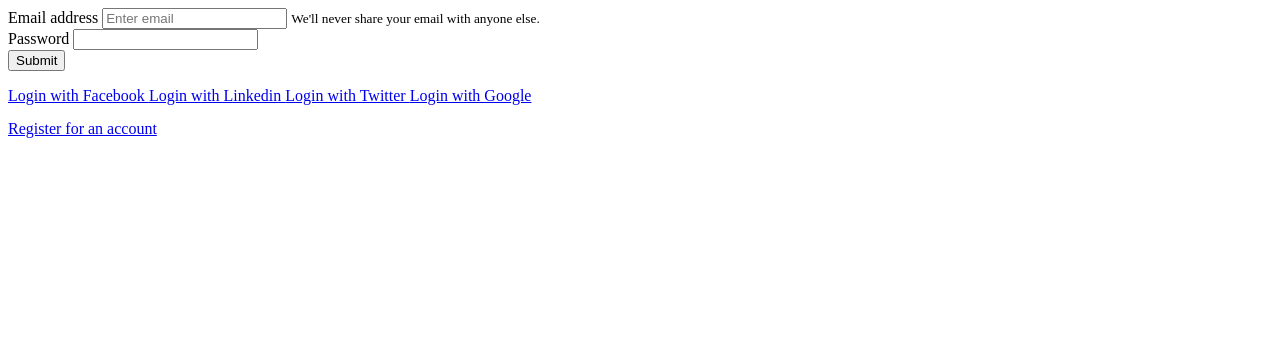
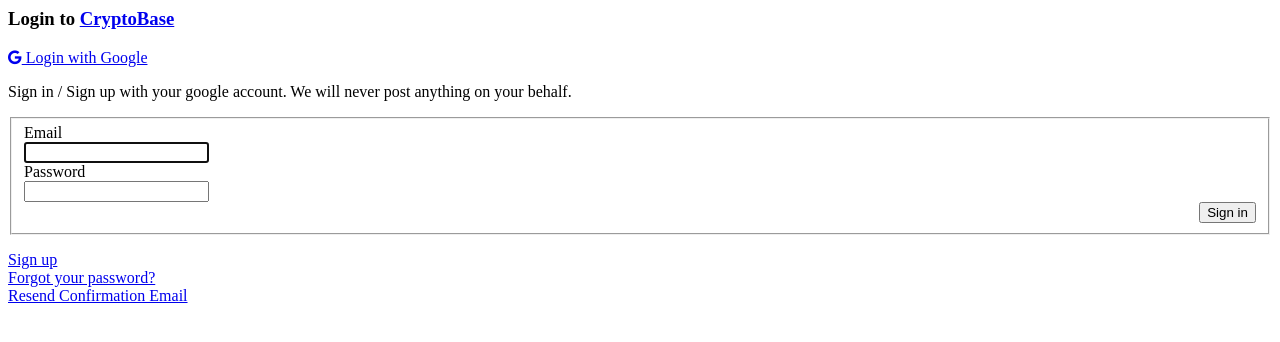
Before and after one commit to steven4354/CryptoBase, a Node project: template views/login.handlebars in a window 1280 px wide. Shown: the top 342 px of the page. Run offline with Node 20 templates, Linux system fonts and the light colour scheme; the template is opened without the code that fills it, so the values that code supplies are empty; some libraries are stand-ins or nearby versions.

Commit message:
setup login markup

```diff
--- a/app.js
+++ b/app.js
@@ -1,35 +1,35 @@
-const express = require('express');
+const express = require("express");
 const app = express();
 
 // ----------------------------------------
 // App Variables
 // ----------------------------------------
-app.locals.appName = 'Passport';
+app.locals.appName = "CryptoBase";
 
 // ----------------------------------------
 // ENV
 // ----------------------------------------
-if (process.env.NODE_ENV !== 'production') {
-  require('dotenv').config();
+if (process.env.NODE_ENV !== "production") {
+  require("dotenv").config();
 }
 
 // ----------------------------------------
 // Body Parser
 // ----------------------------------------
-const bodyParser = require('body-parser');
-app.use(bodyParser.urlencoded({ extended: true }));
+const bodyParser = require("body-parser");
+app.use(bodyParser.urlencoded({extended: true}));
 
 // ----------------------------------------
 // Sessions/Cookies
 // ----------------------------------------
-const cookieParser = require('cookie-parser');
-const cookieSession = require('cookie-session');
+const cookieParser = require("cookie-parser");
+const cookieSession = require("cookie-session");
 
 app.use(cookieParser());
 app.use(
   cookieSession({
-    name: 'session',
-    keys: [process.env.SESSION_SECRET || 'secret']
+    name: "session",
+    keys: [process.env.SESSION_SECRET || "secret"]
   })
 );
 
@@ -41,14 +41,14 @@ app.use((req, res, next) => {
 // ----------------------------------------
 // Flash Messages
 // ----------------------------------------
-const flash = require('express-flash-messages');
+const flash = require("express-flash-messages");
 app.use(flash());
 
 // ----------------------------------------
 // Method Override
 // ----------------------------------------
-const methodOverride = require('method-override');
-const getPostSupport = require('express-method-override-get-post-support');
+const methodOverride = require("method-override");
+const getPostSupport = require("express-method-override-get-post-support");
 
 app.use(
   methodOverride(
@@ -61,7 +61,7 @@ app.use(
 // Referrer
 // ----------------------------------------
 app.use((req, res, next) => {
-  req.session.backUrl = req.header('Referer') || '/';
+  req.session.backUrl = req.header("Referer") || "/";
   next();
 });
 
@@ -73,9 +73,9 @@ app.use(express.static(`${__dirname}/public`));
 // ----------------------------------------
 // Logging
 // ----------------------------------------
-const morgan = require('morgan');
-const morganToolkit = require('morgan-toolkit')(morgan, {
-  req: ['cookies' /*, 'signedCookies' */]
+const morgan = require("morgan");
+const morganToolkit = require("morgan-toolkit")(morgan, {
+  req: ["cookies" /*, 'signedCookies' */]
 });
 
 app.use(morganToolkit());
@@ -83,25 +83,25 @@ app.use(morganToolkit());
 // ----------------------------------------
 // Local Passport
 // ----------------------------------------
-const passport = require('passport');
+const passport = require("passport");
 app.use(passport.initialize());
 app.use(passport.session());
 
 // 1
-const User = require('./models/User');
-const mongoose = require('mongoose');
-mongoose.connect('mongodb://localhost/test');
+const User = require("./models/User");
+const mongoose = require("mongoose");
+mongoose.connect("mongodb://localhost/test");
 
 // 2
-const LocalStrategy = require('passport-local').Strategy;
+const LocalStrategy = require("passport-local").Strategy;
 
 // 3
 passport.use(
   new LocalStrategy(function(email, password, done) {
-    User.findOne({ email }, function(err, user) {
+    User.findOne({email}, function(err, user) {
       if (err) return done(err);
       if (!user || !user.validPassword(password)) {
-        return done(null, false, { message: 'Invalid email/password' });
+        return done(null, false, {message: "Invalid email/password"});
       }
       return done(null, user);
     });
@@ -122,19 +122,19 @@ passport.deserializeUser(function(id, done) {
 // ----------------------------------------
 // Facebook Passport
 // ----------------------------------------
-const FacebookStrategy = require('passport-facebook').Strategy;
+const FacebookStrategy = require("passport-facebook").Strategy;
 
 passport.use(
   new FacebookStrategy(
     {
       clientID: process.env.FACEBOOK_APP_ID,
       clientSecret: process.env.FACEBOOK_APP_SECRET,
-      callbackURL: 'http://localhost:3000/auth/facebook/callback',
-      profileFields: ['id', 'displayName', 'photos', 'emails']
+      callbackURL: "http://localhost:3000/auth/facebook/callback",
+      profileFields: ["id", "displayName", "photos", "emails"]
     },
 
     function(accessToken, refreshToken, profile, done) {
-      console.log('\x1b[34m', profile);
+      console.log("\x1b[34m", profile);
 
       const facebookId = profile.id;
       const displayName = profile.displayName;
@@ -142,12 +142,12 @@ passport.use(
       const photoURL = profile.photos[0].value;
       const email = profile.emails[0].value;
 
-      User.findOne({ email }, function(err, user) {
+      User.findOne({email}, function(err, user) {
         if (err) return done(err);
 
         if (!user) {
           // Create a new account if one doesn't exist
-          user = new User({ email, facebookId, displayName, photoURL });
+          user = new User({email, facebookId, displayName, photoURL});
           user.save((err, user) => {
             if (err) return done(err);
             done(null, user);
@@ -165,32 +165,32 @@ passport.use(
 );
 
 app.get(
-  '/auth/facebook',
-  passport.authenticate('facebook', {
-    scope: ['email', 'publish_actions', 'user_photos']
+  "/auth/facebook",
+  passport.authenticate("facebook", {
+    scope: ["email", "publish_actions", "user_photos"]
   })
 );
 
 app.get(
-  '/auth/facebook/callback',
-  passport.authenticate('facebook', {
-    successRedirect: '/',
-    failureRedirect: '/login'
+  "/auth/facebook/callback",
+  passport.authenticate("facebook", {
+    successRedirect: "/",
+    failureRedirect: "/login"
   })
 );
 
 // ----------------------------------------
 // Linkedin Strategy
 // ----------------------------------------
-var LinkedInStrategy = require('passport-linkedin-oauth2').Strategy;
+var LinkedInStrategy = require("passport-linkedin-oauth2").Strategy;
 
 passport.use(
   new LinkedInStrategy(
     {
       clientID: process.env.LINKEDIN_KEY,
       clientSecret: process.env.LINKEDIN_SECRET,
-      callbackURL: 'http://localhost:3000/auth/linkedin/callback',
-      scope: ['r_emailaddress', 'r_basicprofile'],
+      callbackURL: "http://localhost:3000/auth/linkedin/callback",
+      scope: ["r_emailaddress", "r_basicprofile"],
       state: true
     },
     async function(accessToken, refreshToken, profile, done) {
@@ -201,7 +201,7 @@ passport.use(
 
         const email = profile.emails[0].value;
 
-        let user = await User.findOne({ email }, (err, obj) => {
+        let user = await User.findOne({email}, (err, obj) => {
           if (obj) {
             obj.linkedinId = linkedinId;
             obj.summary = summary;
@@ -210,7 +210,7 @@ passport.use(
         });
 
         if (!user) {
-          user = new User({ email, linkedinId, displayName, summary });
+          user = new User({email, linkedinId, displayName, summary});
           await user.save();
         }
         done(null, user);
@@ -221,13 +221,13 @@ passport.use(
   )
 );
 
-app.get('/auth/linkedin', passport.authenticate('linkedin'));
+app.get("/auth/linkedin", passport.authenticate("linkedin"));
 
 app.get(
-  '/auth/linkedin/callback',
-  passport.authenticate('linkedin', {
-    successRedirect: '/',
-    failureRedirect: '/login'
+  "/auth/linkedin/callback",
+  passport.authenticate("linkedin", {
+    successRedirect: "/",
+    failureRedirect: "/login"
   })
 );
 
@@ -235,14 +235,14 @@ app.get(
 // Twitter Strategy
 // ----------------------------------------
 
-var TwitterStrategy = require('passport-twitter').Strategy;
+var TwitterStrategy = require("passport-twitter").Strategy;
 
 passport.use(
   new TwitterStrategy(
     {
       consumerKey: process.env.TWITTER_CONSUMER_KEY,
       consumerSecret: process.env.TWITTER_CONSUMER_SECRET,
-      callbackURL: 'http://localhost:3000/auth/twitter/callback'
+      callbackURL: "http://localhost:3000/auth/twitter/callback"
     },
     async function(accessToken, refreshToken, profile, done) {
       try {
@@ -251,7 +251,7 @@ passport.use(
         const displayName = profile.displayName;
         const followers = profile._json.followers_count;
 
-        let user = new User({ twitterId, followers, displayName });
+        let user = new User({twitterId, followers, displayName});
         await user.save();
 
         done(null, user);
@@ -262,13 +262,13 @@ passport.use(
   )
 );
 
-app.get('/auth/twitter', passport.authenticate('twitter'));
+app.get("/auth/twitter", passport.authenticate("twitter"));
 
 app.get(
-  '/auth/twitter/callback',
-  passport.authenticate('twitter', {
-    successRedirect: '/register',
-    failureRedirect: '/login'
+  "/auth/twitter/callback",
+  passport.authenticate("twitter", {
+    successRedirect: "/register",
+    failureRedirect: "/login"
   })
 );
 
@@ -276,14 +276,14 @@ app.get(
 // Google Strategy
 // ----------------------------------------
 
-var GoogleStrategy = require('passport-google-oauth20').Strategy;
+var GoogleStrategy = require("passport-google-oauth20").Strategy;
 
 passport.use(
   new GoogleStrategy(
     {
       clientID: process.env.GOOGLE_CLIENT_ID,
       clientSecret: process.env.GOOGLE_CLIENT_SECRET,
-      callbackURL: 'http://localhost:3000/auth/google/callback'
+      callbackURL: "http://localhost:3000/auth/google/callback"
     },
     async function(accessToken, refreshToken, profile, done) {
       try {
@@ -293,7 +293,7 @@ passport.use(
         const email = profile.emails[0].value;
         const googlePhotoUrl = profile.photos[0].value;
 
-        let user = await User.findOne({ email }, (err, obj) => {
+        let user = await User.findOne({email}, (err, obj) => {
           if (obj) {
             obj.googleId = googleId;
             obj.googlePhotoUrl = googlePhotoUrl;
@@ -302,7 +302,7 @@ passport.use(
         });
 
         if (!user) {
-          user = new User({ email, displayName, googlePhotoUrl });
+          user = new User({email, displayName, googlePhotoUrl});
           await user.save();
         }
         done(null, user);
@@ -314,49 +314,49 @@ passport.use(
 );
 
 app.get(
-  '/auth/google',
-  passport.authenticate('google', {
-    scope: ['email']
+  "/auth/google",
+  passport.authenticate("google", {
+    scope: ["email"]
   })
 );
 
 app.get(
-  '/auth/google/callback',
-  passport.authenticate('google', {
-    successRedirect: '/',
-    failureRedirect: '/login'
+  "/auth/google/callback",
+  passport.authenticate("google", {
+    successRedirect: "/",
+    failureRedirect: "/login"
   })
 );
 
 // ----------------------------------------
 // Redirect to Routers
 // ----------------------------------------
-const home = require('./routers/home');
-app.use('/', home);
+const home = require("./routers/home");
+app.use("/", home);
 
 // ----------------------------------------
 // Template Engine
 // ----------------------------------------
-const expressHandlebars = require('express-handlebars');
-const helpers = require('./helpers');
+const expressHandlebars = require("express-handlebars");
+const helpers = require("./helpers");
 
 const hbs = expressHandlebars.create({
   helpers: helpers,
-  partialsDir: 'views/',
-  defaultLayout: 'application'
+  partialsDir: "views/",
+  defaultLayout: "application"
 });
 
-app.engine('handlebars', hbs.engine);
-app.set('view engine', 'handlebars');
+app.engine("handlebars", hbs.engine);
+app.set("view engine", "handlebars");
 
 // ----------------------------------------
 // Server
 // ----------------------------------------
 const port = process.env.PORT || process.argv[2] || 3000;
-const host = 'localhost';
+const host = "localhost";
 
 let args;
-process.env.NODE_ENV === 'production' ? (args = [port]) : (args = [port, host]);
+process.env.NODE_ENV === "production" ? (args = [port]) : (args = [port, host]);
 
 args.push(() => {
   console.log(`Listening: http://${host}:${port}\n`);
@@ -377,7 +377,7 @@ app.use((err, req, res, next) => {
   if (err.stack) {
     err = err.stack;
   }
-  res.status(500).render('errors/500', { error: err });
+  res.status(500).render("errors/500", {error: err});
 });
 
 module.exports = app;
--- a/views/login.handlebars
+++ b/views/login.handlebars
@@ -1,56 +1,56 @@
-<div class="container">
+<link href="//maxcdn.bootstrapcdn.com/font-awesome/4.3.0/css/font-awesome.min.css" rel="stylesheet">
+<div class="container top-margin">
   <div class="row">
-    <div class="col-sm-12">
-      <form method="post" action="/login">
-        <div class="form-group" method="post" action="/login">
-          <label for="email">Email address</label>
-          <input name="email" type="email" class="form-control" aria-describedby="emailHelp" placeholder="Enter email" id="email">
-          <small id="emailHelp" class="form-text text-muted">We'll never share your email with anyone else.</small>
+    <div class="col-xs-12 col-sm-8 col-sm-offset-2">
+      <div class="well">
+        <div class="row">
+          <div class="col-xs-12">
+          </div>
         </div>
-        <div class="form-group">
-          <label for="password">Password</label>
-          <input name="password" type="password" class="form-control" id="password">
+        <div class="row">
+          <div class="col-xs-12">
+            <h3 class="heading text-center">Login to <a href="/">CryptoBase</a></h3>
+            <div class="row">
+              <div class="col-md-5 text-center oauth-links">
+                <a class="btn btn-primary btn-lg" href="/auth/google"><i class="fa fa-google"></i> Login with Google</a>
+                <p class="text-justify text-muted margin-top-10">Sign in / Sign up with your google account. We will never post anything on your behalf.</p>
+              </div>
+              <div class="col-md-7 user-form">
+                <form accept-charset="UTF-8" action="/login" class="form-horizontal" id="new_user" method="post">
+                  <div style="margin:0;padding:0;display:inline"><input name="utf8" type="hidden" value="✓"><input name="authenticity_token" type="hidden" value="3hJkV8PLPzEwtxLoC7DLp/y8N6alTouFrIjchhPBtWA="></div>
+                  <fieldset>
+
+                    <div class="form-group">
+                      <label class="col-lg-3 control-label" for="user_email">Email</label>
+                      <div class="col-lg-9">
+                        <input autofocus="autofocus" class="form-control" id="user_email" name="user[email]" type="email" value="">
+                      </div>
+                    </div>
+                    <div class="form-group">
+                      <label class="col-lg-3 control-label" for="user_password">Password</label>
+                      <div class="col-lg-9">
+                        <input class="form-control" id="user_password" name="user[password]" type="password">
+                      </div>
+                    </div>
+                    <div><input class="btn btn-primary btn-sm pull-right" name="commit" type="submit" value="Sign in"></div>
+                  </fieldset>
+                </form>
+                <div class="pull-left">
+
+                  <a href="/register">Sign up</a><br>
+
+                  <a href="/password/new">Forgot your password?</a><br>
+
+                  <a href="/confirmation/new">Resend Confirmation Email</a><br>
+
+
+                </div>
+              </div>
+            </div>
+
+          </div>
         </div>
-        <button type="submit" class="btn btn-primary">Submit</button>
-      </form>
-    </div>
-  </div>
-
-  <div style="margin-top: 15px" class="row">
-    <div class="col-sm-12">
-      <a href="/auth/facebook">
-        <span class="btn btn-primary">
-          Login with Facebook
-        </span>
-      </a>
-
-      <a href="/auth/linkedin">
-        <span class="btn btn-primary">
-          Login with Linkedin
-        </span>
-      </a>
-
-      <a href="/auth/twitter">
-        <span class="btn btn-primary">
-          Login with Twitter
-        </span>
-      </a>
-
-      <a href="/auth/google">
-        <span class="btn btn-primary">
-          Login with Google
-        </span>
-      </a>
-    </div>
-  </div>
-
-  <div style="margin-top: 15px" class="row">
-    <div class="col-sm-12">
-      <a href="/register">
-        <span class="btn btn-danger">
-          Register for an account
-        </span>
-      </a>
+      </div>
     </div>
   </div>
 </div>
```
Also changed, not shown: views/register.handlebars (+51 -11 lines), README.md, public/assets/stylesheets/css/style.css, 1 other file.
